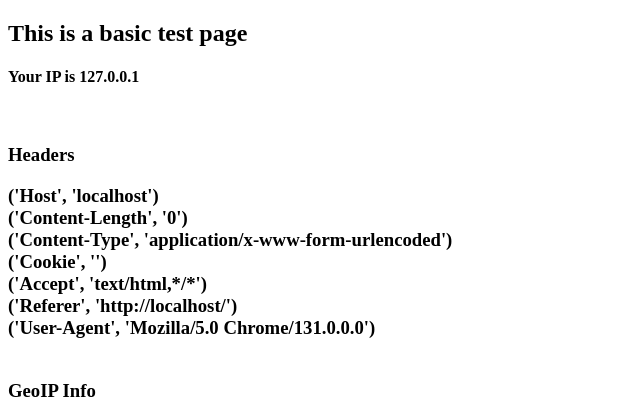
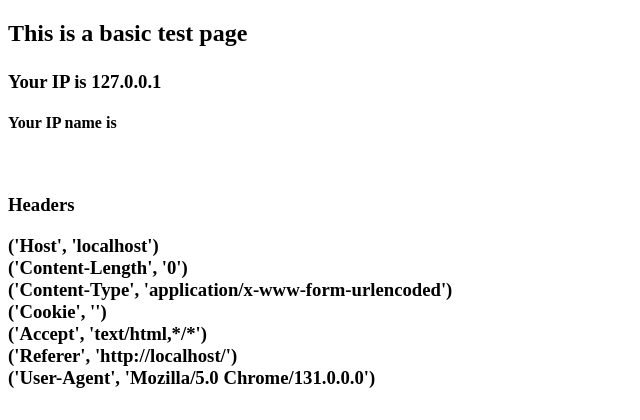
Before and after one commit to fsundstrom/requests_outline, a Flask app: page / in a window 1280 px wide. Shown: the top 420 px of the page, without its empty margins (0-640 px from the left). Run offline with Flask 2, Linux system fonts and the light colour scheme; data that the repository does not hold is empty.

Commit message:
added geoip lookup for demo

```diff
--- a/app/templates/index.html
+++ b/app/templates/index.html
@@ -2,8 +2,9 @@
 <head>
   <title>Flask Demo</title>
 </head>
-<h2> This is a basic test page </h2>
-<p><h4> Your IP is {{  lookup_ip }} </h4></p>
+<h2> This is a basic test page <h2/>
+<p><h3> Your IP is {{  lookup_ip }} <h3/></p>
+<p><h4> Your IP name is {{ name }} <h3/></p>
 <br/>
 <h3> Headers <h3/>
 {% for entry in headers %}
@@ -13,7 +14,7 @@
 <br/>
 <h3> GeoIP Info <h3/>
 {% for entry in geo_data %}
-{{  entry }}
+{{ entry }} = {{ geo_data[entry] }}
 <br/>
 {%  endfor %}
 </body>
--- a/app/views.py
+++ b/app/views.py
@@ -11,19 +11,21 @@
 @app.route('/')
 def index():
 
-  # we are getting the info provied by flask for the conneciton
-  # ref http://werkzeug.pocoo.org/docs/wrappers/#werkzeug.wrappers.BaseRequest.remote_addr
 
   # get remote ip
-  ip = request.environ['REMOTE_ADDR']
+  # both work the one we are using gets a list
+  #ip = request.environ['REMOTE_ADDR']
+  ip = request.access_route[-1]
   head = request.headers
   geo_data = __get_ip_info(ip)
   if not geo_data.status_code == 200: return abort(r.status_code)
-  if geo_data.text:
-    print geo_data.json()
+
+  call = 'nslookup '+ip+' 192.168.1.22 |grep "name = "'
+  output = os.popen(call).read()
+  name = re.sub(r'^.*name = ','',output)
 
   # retirm template with info
-  return render_template("index.html", lookup_ip=ip, headers=head, geo_data=geo_data.json())
+  return render_template("index.html", lookup_ip=ip, headers=head, geo_data=geo_data.json(),name=name)
 
 # Get Host info
 ##########################
```
Also changed, not shown: 2 other files.
